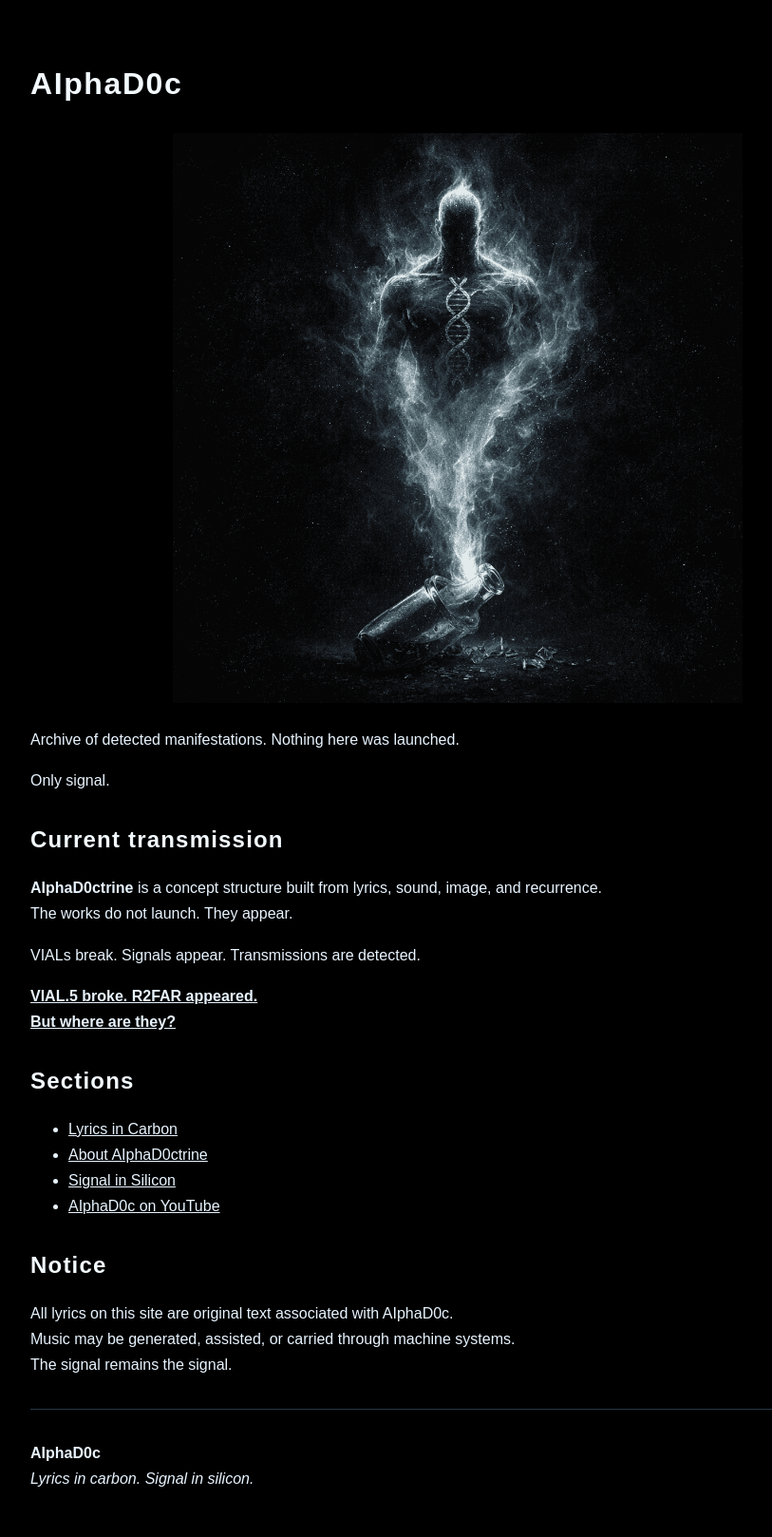
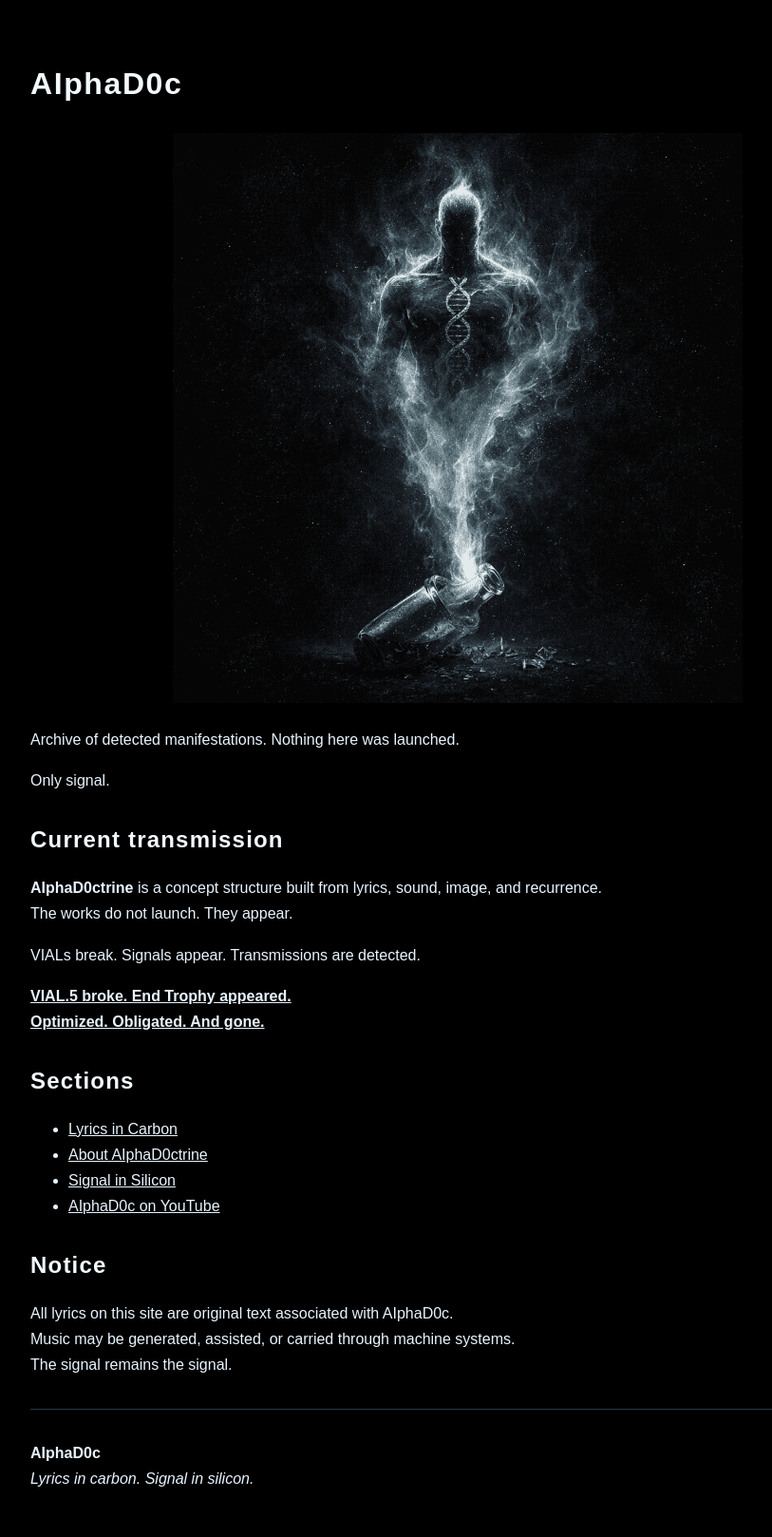
Before and after one commit to AIphaD0c/AIphaD0ctrine, a Jekyll site: the page built from index.md, in a window 1280 px wide. Shown: the whole page at 95% size, without its empty margins (158-971 px from the left). Built offline with Jekyll 4.4.1, drawn with Linux system fonts in a browser that asks for light colours.

Commit message:
Update index.md

```diff
--- a/index.md
+++ b/index.md
@@ -25,8 +25,8 @@ VIALs break.
 Signals appear.
 Transmissions are detected.
 
-[**VIAL.5 broke. R2FAR appeared.
-But where are they?**]({{ '/vial5.html' | relative_url }})
+[**VIAL.5 broke. End Trophy appeared.
+Optimized. Obligated. And gone.**]({{ '/vial5.html' | relative_url }})
 
 ## Sections
 
```
